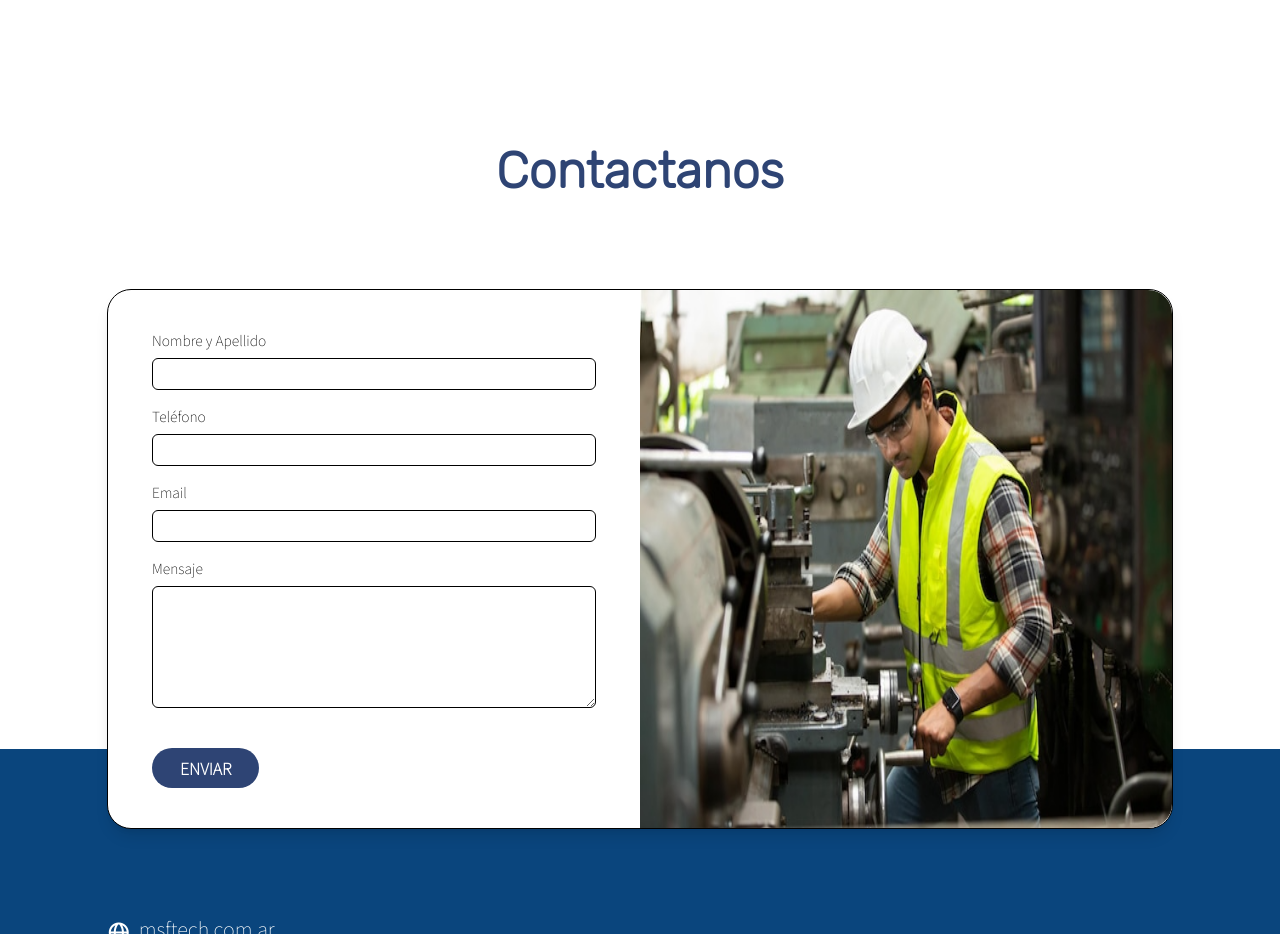
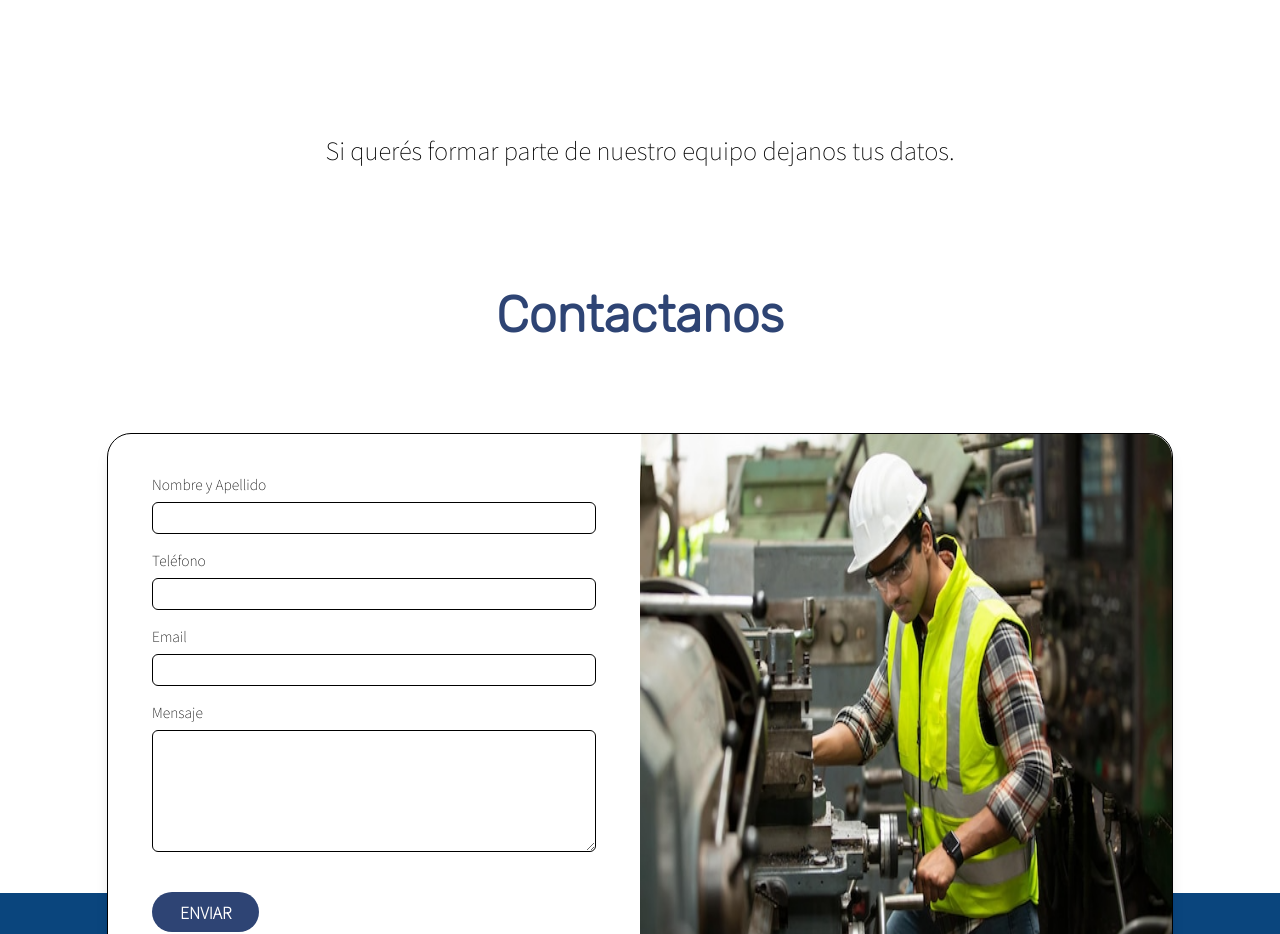
Before and after one commit to MatiasLuengo/MSF-web, a React (Vite) app: page /Contacto in a window 1280 px wide. Shown: the part 1300-2234 px from the top of the page. Built offline with nearby package versions, Linux system fonts and the light colour scheme; grey boxes are pictures that could not be loaded.

Commit message:
Add work with us paragraph

```diff
--- a/src/routes/Contact.jsx
+++ b/src/routes/Contact.jsx
@@ -20,6 +20,7 @@ export const Contact = ({  }) => {
             </a>
         </div>
         <iframe className=" max-xs:w-10/12 m-auto w-full sm:h-80" src="https://www.google.com/maps/embed?pb=!1m14!1m8!1m3!1d13617.013068109176!2d-62.1213569!3d-31.4346938!3m2!1i1024!2i768!4f13.1!3m3!1m2!1s0x95cb282ffcdd8a35%3A0x16e70c1228aa22f9!2sMSF%20TECH%20SA!5e0!3m2!1sen!2sar!4v1698281007022!5m2!1sen!2sar"  allowfullscreen="" loading="lazy" referrerpolicy="no-referrer-when-downgrade"></iframe>
+        <p className="w-1/2 mx-auto text-center text-2xl font-normal mt-28">Si querés formar parte de nuestro equipo dejanos tus datos. </p>
         <ContactForm/>
         </>
     )
```
